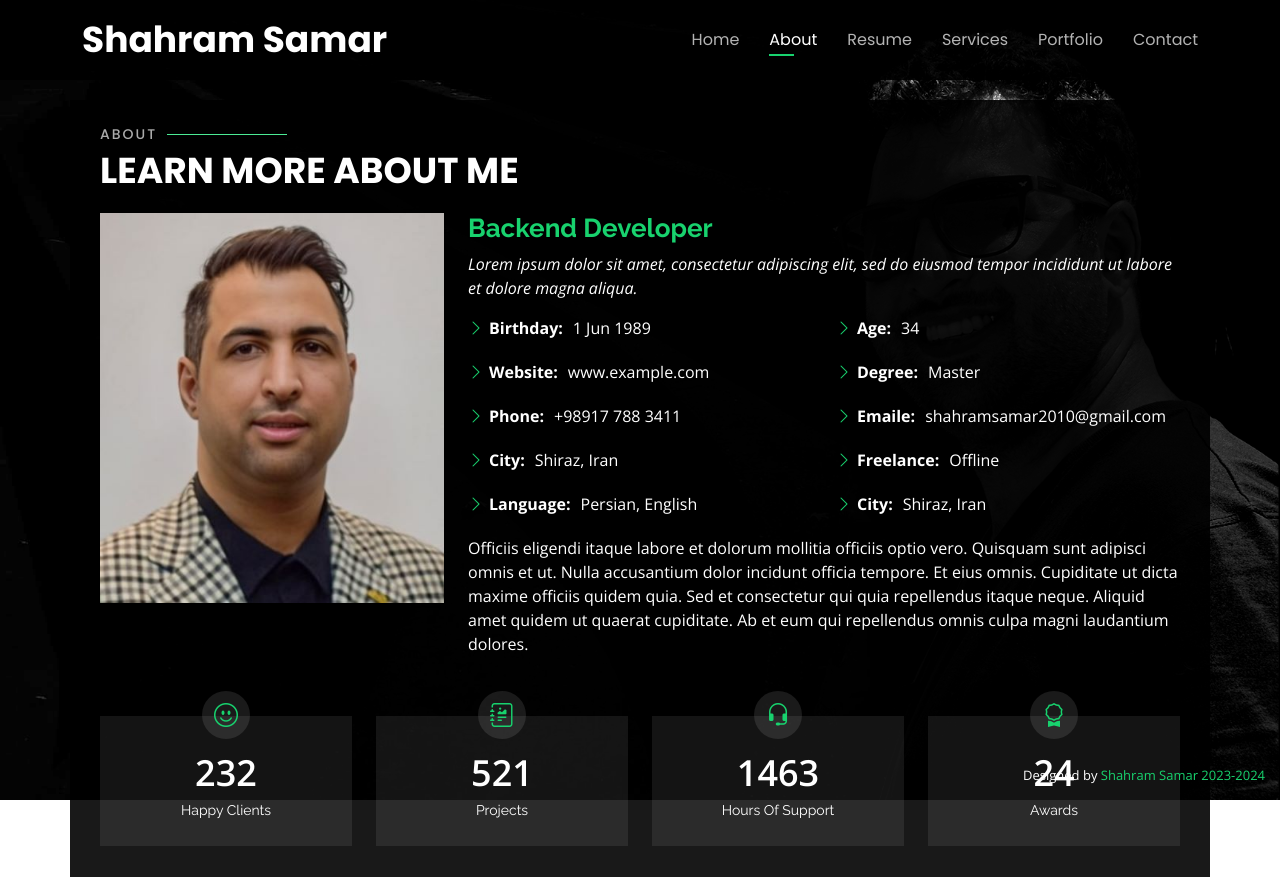
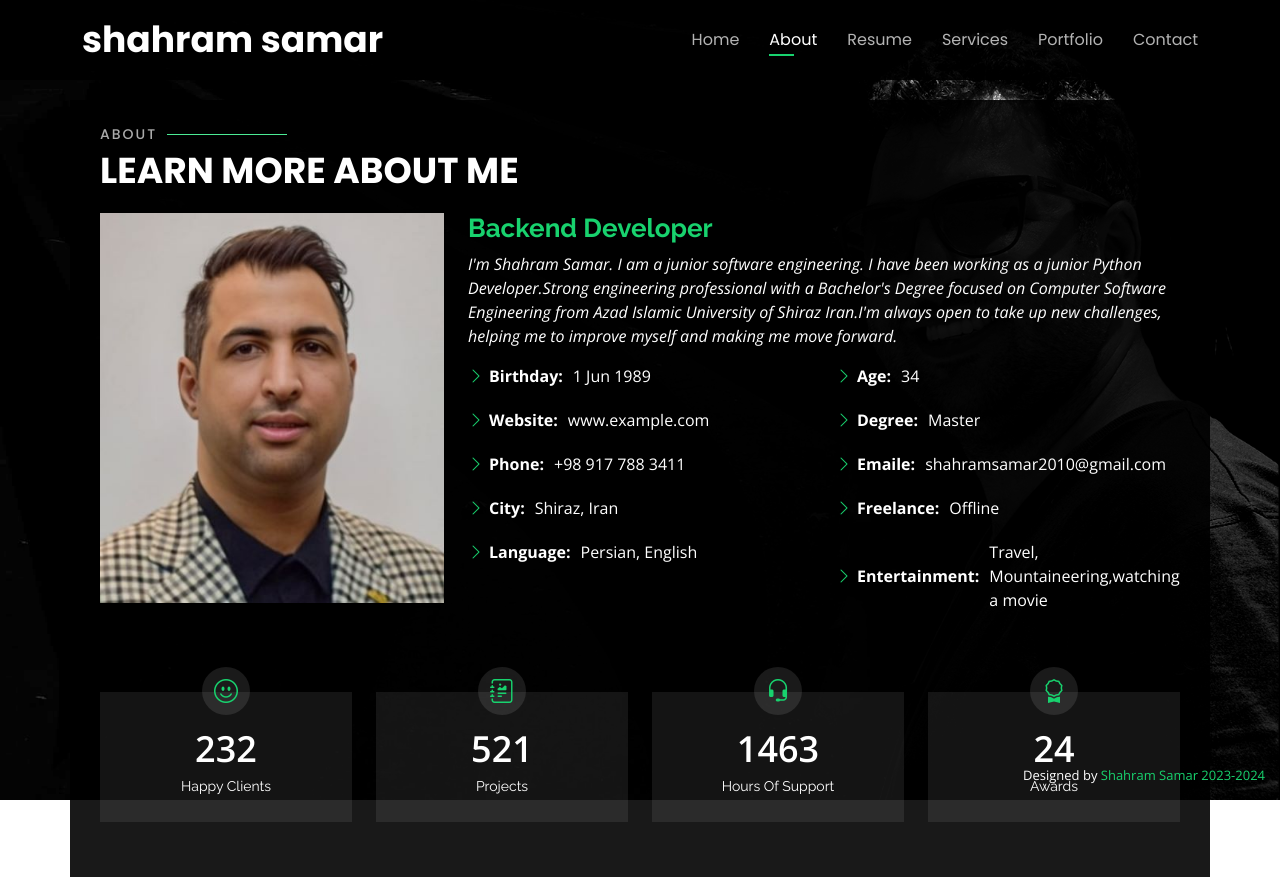
Before and after one commit to shahramsamar/Resume_English, a Django app: page / in a window 1280 px wide, after a click on "About". Shown: the top 877 px of the page. Run offline with Django 4.2, Linux system fonts and the light colour scheme; some libraries are stand-ins or nearby versions.

Commit message:
update context with render
update all context

```diff
--- a/templates/website/index.html
+++ b/templates/website/index.html
@@ -8,10 +8,10 @@
   <header id="header">
     <div class="container">
 
-      <h1><a href="index.html">Shahram Samar</a></h1>
+      <h1><a href="{% url "website:index"%}">{{name}} {{lastname}}</a></h1>
       <!-- Uncomment below if you prefer to use an image logo -->
       <!-- <a href="index.html" class="mr-auto"><img src="{% static "img/logo.png" %}" alt="" class="img-fluid"></a> -->
-      <h2>I'm a passionate <span>Backend Developer</span> from Shiraz</h2>
+      <h2>I'm a passionate <span>{{jobposition}}</span> from Shiraz</h2>
 
       <nav id="navbar" class="navbar">
         <ul>
@@ -51,18 +51,17 @@
         </div>
         <div class="col-lg-8 pt-4 pt-lg-0 content" data-aos="fade-left">
           {% comment %} <h3>UI/UX &amp; Web Devloper</h3> {% endcomment %}
-          <h3>Backend Developer</h3>
+          <h3>{{jobposition}}</h3>
           <p class="fst-italic">
-            Lorem ipsum dolor sit amet, consectetur adipiscing elit, sed do eiusmod tempor incididunt ut labore et dolore
-            magna aliqua.
+          {{aboutme}}
           </p>
           <div class="row">
             <div class="col-lg-6">
               <ul>
                 <li><i class="bi bi-chevron-right"></i> <strong>Birthday:</strong> <span>1 Jun 1989</span></li>
                 <li><i class="bi bi-chevron-right"></i> <strong>Website:</strong> <span>www.example.com</span></li>
-                <li><i class="bi bi-chevron-right"></i> <strong>Phone:</strong> <span>+98917 788 3411</span></li>
-                <li><i class="bi bi-chevron-right"></i> <strong>City:</strong> <span>Shiraz, Iran</span></li>
+                <li><i class="bi bi-chevron-right"></i> <strong>Phone:</strong> <span>{{number}}</span></li>
+                <li><i class="bi bi-chevron-right"></i> <strong>City:</strong> <span>{{location}}</span></li>
                 <li><i class="bi bi-chevron-right"></i> <strong>Language:</strong> <span>Persian, English</span></li>
               </ul>
             </div>
@@ -70,16 +69,15 @@
               <ul>
                 <li><i class="bi bi-chevron-right"></i> <strong>Age:</strong> <span>34</span></li>
                 <li><i class="bi bi-chevron-right"></i> <strong>Degree:</strong> <span>Master</span></li>
-                <li><i class="bi bi-chevron-right"></i> <strong>Emaile:</strong> <span>shahramsamar2010@gmail.com</span></li>
+                <li><i class="bi bi-chevron-right"></i> <strong>Emaile:</strong> <span>{{email}}</span></li>
                 {% comment %} <li><i class="bi bi-chevron-right"></i> <strong>Freelance:</strong> <span>Available</span></li> {% endcomment %}
                 <li><i class="bi bi-chevron-right"></i> <strong>Freelance:</strong> <span>Offline</span></li>
-                <li><i class="bi bi-chevron-right"></i> <strong>City:</strong> <span>Shiraz, Iran</span></li>
+                <li><i class="bi bi-chevron-right"></i> <strong>Entertainment:</strong> <span>{{entertainment}}</span></li>
               </ul>
             </div>
           </div>
           <p>
-            Officiis eligendi itaque labore et dolorum mollitia officiis optio vero. Quisquam sunt adipisci omnis et ut. Nulla accusantium dolor incidunt officia tempore. Et eius omnis.
-            Cupiditate ut dicta maxime officiis quidem quia. Sed et consectetur qui quia repellendus itaque neque. Aliquid amet quidem ut quaerat cupiditate. Ab et eum qui repellendus omnis culpa magni laudantium dolores.
+
           </p>
         </div>
       </div>
@@ -402,14 +400,14 @@
         <div class="col-lg-6">
           <h3 class="resume-title">Sumary</h3>
           <div class="resume-item pb-0">
-            <h4>Shahram Samar</h4>
+            <h4>{{name}} {{lastname}}</h4>
             <p><em>
               Creative programmer with more than 3 year of experience in design and development and maintenance until final delivery and suppor.</em></p>
             <p>
             <ul>
-              <li>Shiraz, Iran</li>
-              <li>(98) 917-788-3411</li>
-              <li>Shahramsamar2010@gmail.com</li>
+              <li>{{location}}</li>
+              <li>{{number}}</li>
+              <li>{{email}}</li>
             </ul>
             </p>
           </div>
@@ -625,7 +623,7 @@
               <p>Web</p>
               <div class="portfolio-links">
                 <a href="{% static "img/portfolio/portfolio-2.jpg" %}" data-gallery="portfolioGallery" class="portfolio-lightbox" title="Web 3"><i class="bx bx-plus"></i></a>
-                <a href="portfolio-details.html" data-gallery="portfolioDetailsGallery" data-glightbox="type: external" class="portfolio-details-lightbox" title="Portfolio Details"><i class="bx bx-link"></i></a>
+                <a href="portfolio-details.htm" data-gallery="portfolioDetailsGallery" data-glightbox="type: external" class="portfolio-details-lightbox" title="Portfolio Details"><i class="bx bx-link"></i></a>
               </div>
             </div>
           </div>
@@ -639,7 +637,7 @@
               <p>App</p>
               <div class="portfolio-links">
                 <a href="{% static "img/portfolio/portfolio-3.jpg" %}" data-gallery="portfolioGallery" class="portfolio-lightbox" title="App 2"><i class="bx bx-plus"></i></a>
-                <a href="portfolio-details.html" data-gallery="portfolioDetailsGallery" data-glightbox="type: external" class="portfolio-details-lightbox" title="Portfolio Details"><i class="bx bx-link"></i></a>
+                <a href="portfolio-details.htm" data-gallery="portfolioDetailsGallery" data-glightbox="type: external" class="portfolio-details-lightbox" title="Portfolio Details"><i class="bx bx-link"></i></a>
               </div>
             </div>
           </div>
@@ -653,7 +651,7 @@
               <p>Card</p>
               <div class="portfolio-links">
                 <a href="{% static "img/portfolio/portfolio-4.jpg" %}" data-gallery="portfolioGallery" class="portfolio-lightbox" title="Card 2"><i class="bx bx-plus"></i></a>
-                <a href="portfolio-details.html" data-gallery="portfolioDetailsGallery" data-glightbox="type: external" class="portfolio-details-lightbox" title="Portfolio Details"><i class="bx bx-link"></i></a>
+                <a href="portfolio-details.htm" data-gallery="portfolioDetailsGallery" data-glightbox="type: external" class="portfolio-details-lightbox" title="Portfolio Details"><i class="bx bx-link"></i></a>
               </div>
             </div>
           </div>
@@ -667,7 +665,7 @@
               <p>Web</p>
               <div class="portfolio-links">
                 <a href="{% static "img/portfolio/portfolio-5.jpg" %}" data-gallery="portfolioGallery" class="portfolio-lightbox" title="Web 2"><i class="bx bx-plus"></i></a>
-                <a href="portfolio-details.html" data-gallery="portfolioDetailsGallery" data-glightbox="type: external" class="portfolio-details-lightbox" title="Portfolio Details"><i class="bx bx-link"></i></a>
+                <a href="portfolio-details.htm" data-gallery="portfolioDetailsGallery" data-glightbox="type: external" class="portfolio-details-lightbox" title="Portfolio Details"><i class="bx bx-link"></i></a>
               </div>
             </div>
           </div>
@@ -681,7 +679,7 @@
               <p>App</p>
               <div class="portfolio-links">
                 <a href="{% static "img/portfolio/portfolio-6.jpg" %}" data-gallery="portfolioGallery" class="portfolio-lightbox" title="App 3"><i class="bx bx-plus"></i></a>
-                <a href="portfolio-details.html" data-gallery="portfolioDetailsGallery" data-glightbox="type: external" class="portfolio-details-lightbox" title="Portfolio Details"><i class="bx bx-link"></i></a>
+                <a href="portfolio-details.htm" data-gallery="portfolioDetailsGallery" data-glightbox="type: external" class="portfolio-details-lightbox" title="Portfolio Details"><i class="bx bx-link"></i></a>
               </div>
             </div>
           </div>
@@ -695,7 +693,7 @@
               <p>Card</p>
               <div class="portfolio-links">
                 <a href="{% static "img/portfolio/portfolio-7.jpg" %}" data-gallery="portfolioGallery" class="portfolio-lightbox" title="Card 1"><i class="bx bx-plus"></i></a>
-                <a href="portfolio-details.html" data-gallery="portfolioDetailsGallery" data-glightbox="type: external" class="portfolio-details-lightbox" title="Portfolio Details"><i class="bx bx-link"></i></a>
+                <a href="portfolio-details.htm" data-gallery="portfolioDetailsGallery" data-glightbox="type: external" class="portfolio-details-lightbox" title="Portfolio Details"><i class="bx bx-link"></i></a>
               </div>
             </div>
           </div>
@@ -709,7 +707,7 @@
               <p>Card</p>
               <div class="portfolio-links">
                 <a href="{% static "img/portfolio/portfolio-8.jpg" %}" data-gallery="portfolioGallery" class="portfolio-lightbox" title="Card 3"><i class="bx bx-plus"></i></a>
-                <a href="portfolio-details.html" data-gallery="portfolioDetailsGallery" data-glightbox="type: external" class="portfolio-details-lightbox" title="Portfolio Details"><i class="bx bx-link"></i></a>
+                <a href="portfolio-details.htm" data-gallery="portfolioDetailsGallery" data-glightbox="type: external" class="portfolio-details-lightbox" title="Portfolio Details"><i class="bx bx-link"></i></a>
               </div>
             </div>
           </div>
@@ -723,7 +721,7 @@
               <p>Web</p>
               <div class="portfolio-links">
                 <a href="{% static "img/portfolio/portfolio-9.jpg" %}" data-gallery="portfolioGallery" class="portfolio-lightbox" title="Web 3"><i class="bx bx-plus"></i></a>
-                <a href="portfolio-details.html" data-gallery="portfolioDetailsGallery" data-glightbox="type: external" class="portfolio-details-lightbox" title="Portfolio Details"><i class="bx bx-link"></i></a>
+                <a href="portfolio-details.htm" data-gallery="portfolioDetailsGallery" data-glightbox="type: external" class="portfolio-details-lightbox" title="Portfolio Details"><i class="bx bx-link"></i></a>
               </div>
             </div>
           </div>
@@ -749,8 +747,7 @@
           <div class="info-box">
             <i class="bx bx-map"></i>
             <h3>My Address</h3>
-            {% comment %} <p>A108 Adam Street, New York, NY 535022</p> {% endcomment %}
-            <p>Shiraz,  Iran</p>
+            <p>{{location}}</p>
           </div>
         </div>
 
@@ -770,14 +767,14 @@
           <div class="info-box">
             <i class="bx bx-envelope"></i>
             <h3>Email Me</h3>
-            <p>shahramsamar2010@.com</p>
+            <p>{{email}}</p>
           </div>
         </div>
         <div class="col-md-6 mt-4 d-flex align-items-stretch">
           <div class="info-box">
             <i class="bx bx-phone-call"></i>
             <h3>Call Me</h3>
-            <p>+98 917 788 34 11</p>
+            <p>{{number}}</p>
           </div>
         </div>
       </div>
--- a/website/urls.py
+++ b/website/urls.py
@@ -2,8 +2,8 @@ from django.contrib import admin
 from django.urls import path
 from website.views import *
 
+app_name='website'
+
 urlpatterns = [
-    path('', index_view),
-    path('about', about_view),
-    path('contact', contact_view)
+    path('', index_view, name='index'),
 ]
--- a/website/views.py
+++ b/website/views.py
@@ -3,10 +3,7 @@ from django.shortcuts import render
 
 
 def index_view(request):
-    return render(request, 'website/index.html')
-
-def about_view(request):
-    return render(request, 'website/about.html')
-
-def contact_view(request):
-    return render(request, 'website/contact.html')
+    context ={'name':'shahram', 'lastname':'samar','number':'+98 917 788 3411','email':'shahramsamar2010@gmail.com',
+              'entertainment':'Travel, Mountaineering,watching a movie','location':'Shiraz, Iran','jobposition':'Backend Developer',
+              'aboutme':"I'm Shahram Samar. I am a junior software engineering. I have been working as a junior Python Developer.Strong engineering professional with a Bachelor's Degree focused on Computer Software Engineering from Azad Islamic University of Shiraz Iran.I'm always open to take up new challenges, helping me to improve myself and making me move forward."}
+    return render(request, 'website/index.html', context)
```
